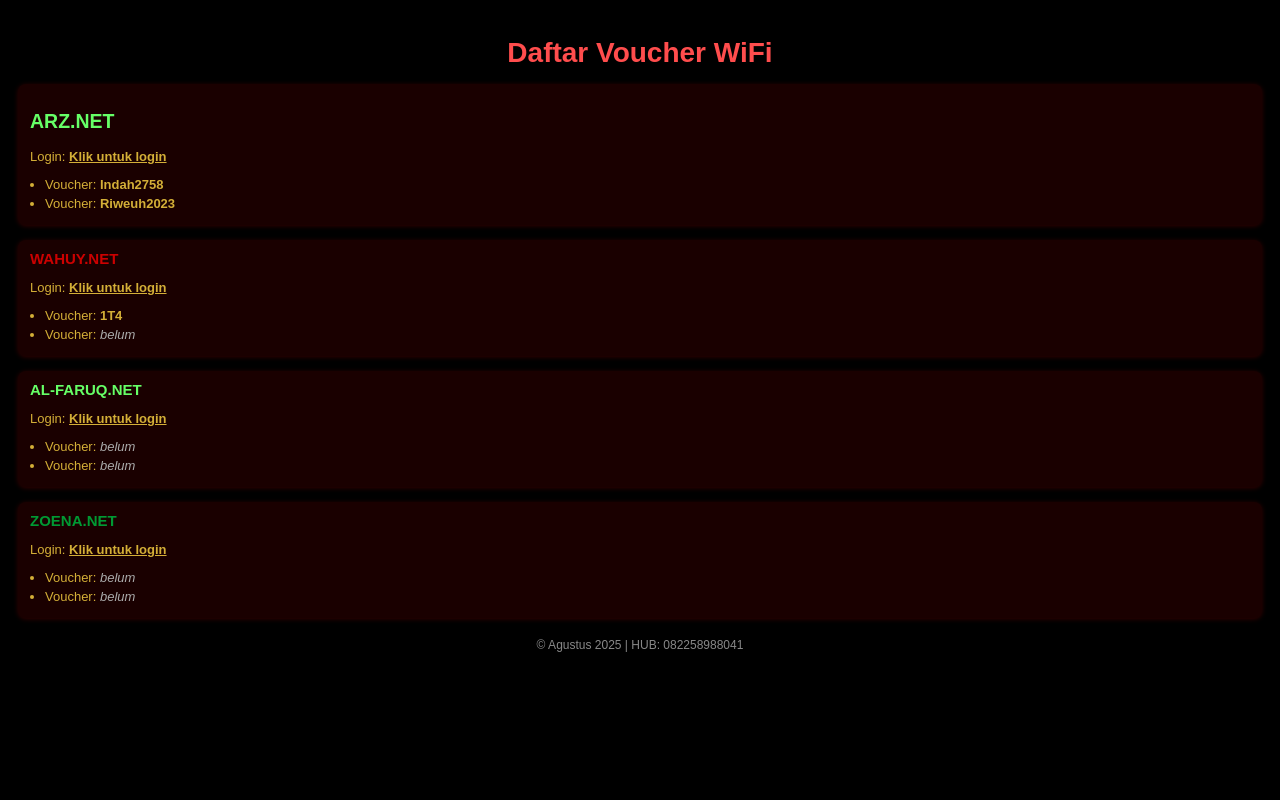
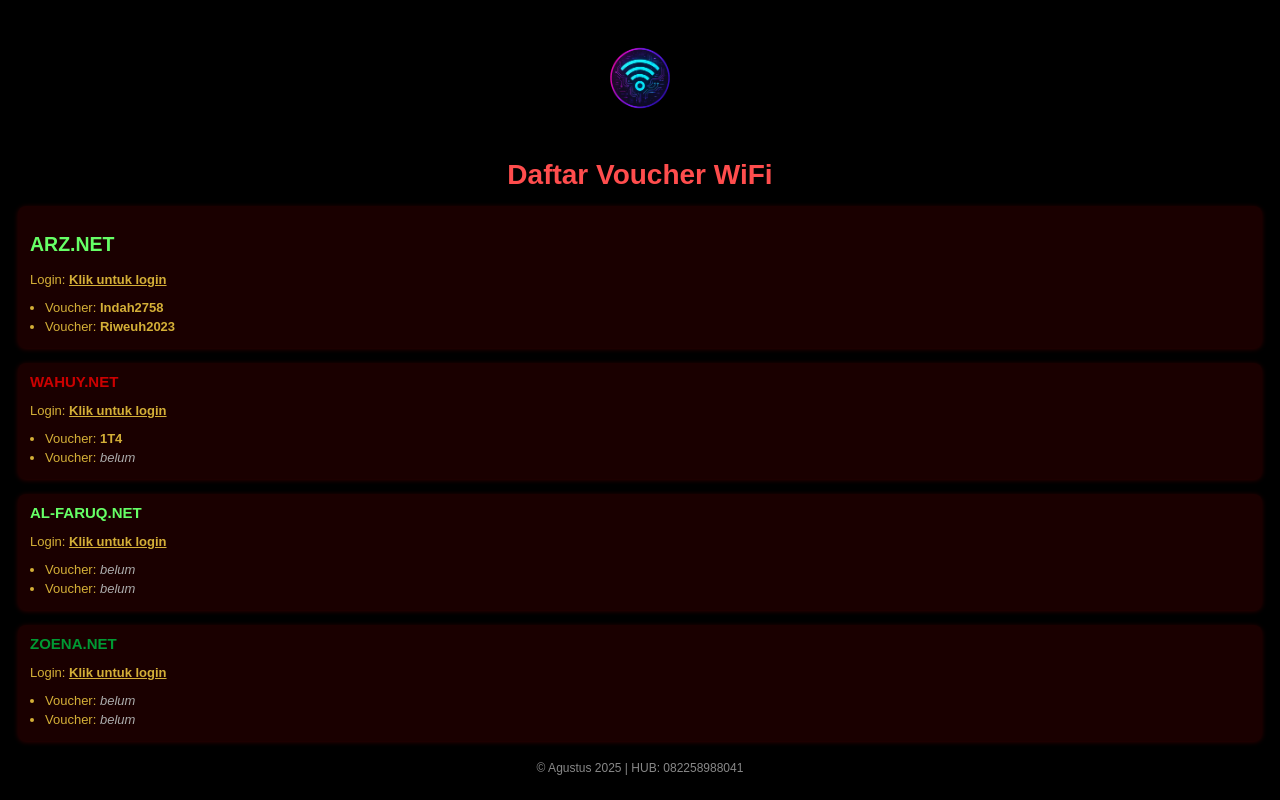
Before and after one commit to joker63-in/WIFI-PROJECT-, a plain HTML site: page index.html in a window 1280 px wide. Drawn offline with Linux system fonts and the light colour scheme.

Commit message:
index.html

```diff
--- a/index.html
+++ b/index.html
@@ -4,6 +4,9 @@
   <meta charset="UTF-8" />
   <meta name="viewport" content="width=device-width, initial-scale=1" />
   <title>Daftar Voucher WiFi</title>
+  <div style="text-align: center; margin-bottom: 10px;">
+  <img src="logo.png" alt="Logo WiFi" width="120" />
+</div>
   <style>
     body {
       font-family: Arial, sans-serif;
```
